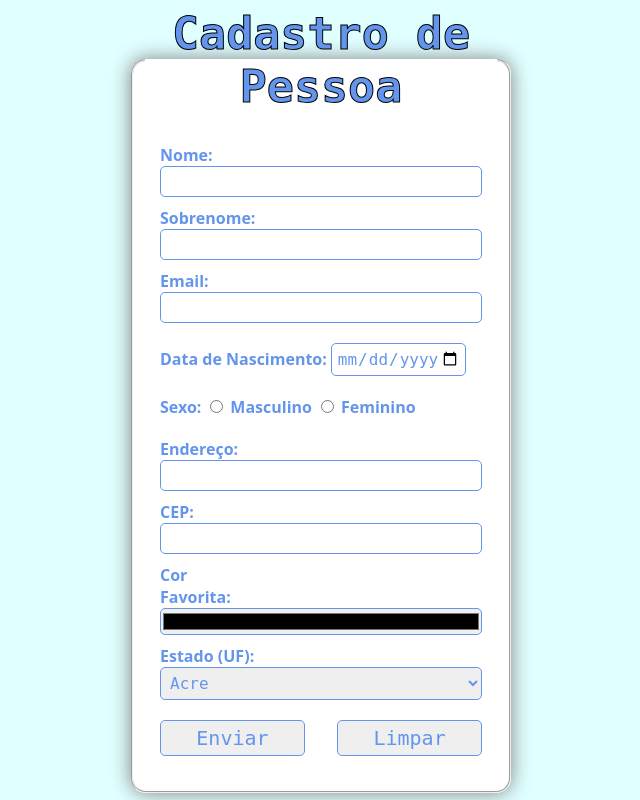
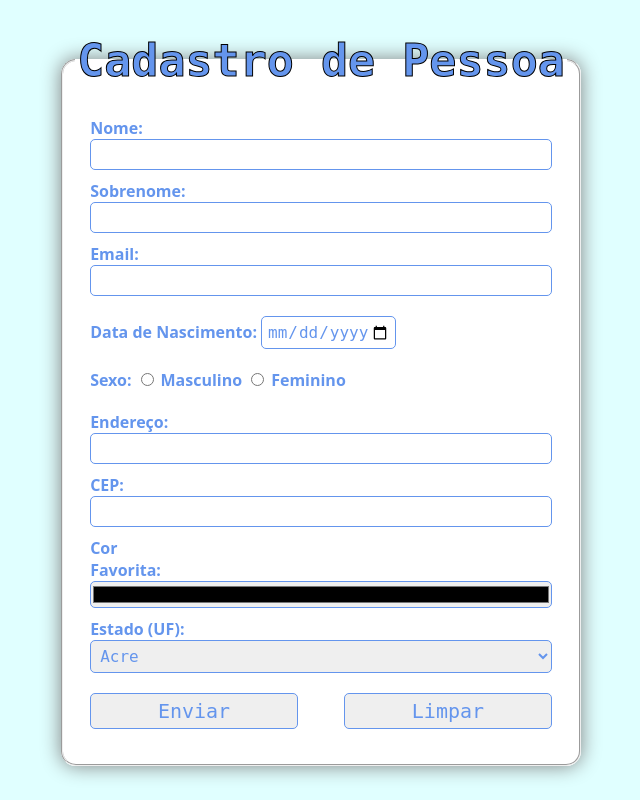
Before and after one commit to Kalyo-silva/DesenvWeb2024, a PHP site: page /Pratica2.html in a window 1280 px wide. Shown: the whole page, without its empty margins (319-959 px from the left). Run offline with PHP 8.4, Linux system fonts and the light colour scheme.

Commit message:
Alteração simples

```diff
--- a/Aula 4/pratica2.css
+++ b/Aula 4/pratica2.css
@@ -9,10 +9,6 @@ body{
     align-items: center;
     justify-content: center;
     background-color: lightcyan;
-}
-
-form{
-    width: 30%;
 }
 
 div{
```
